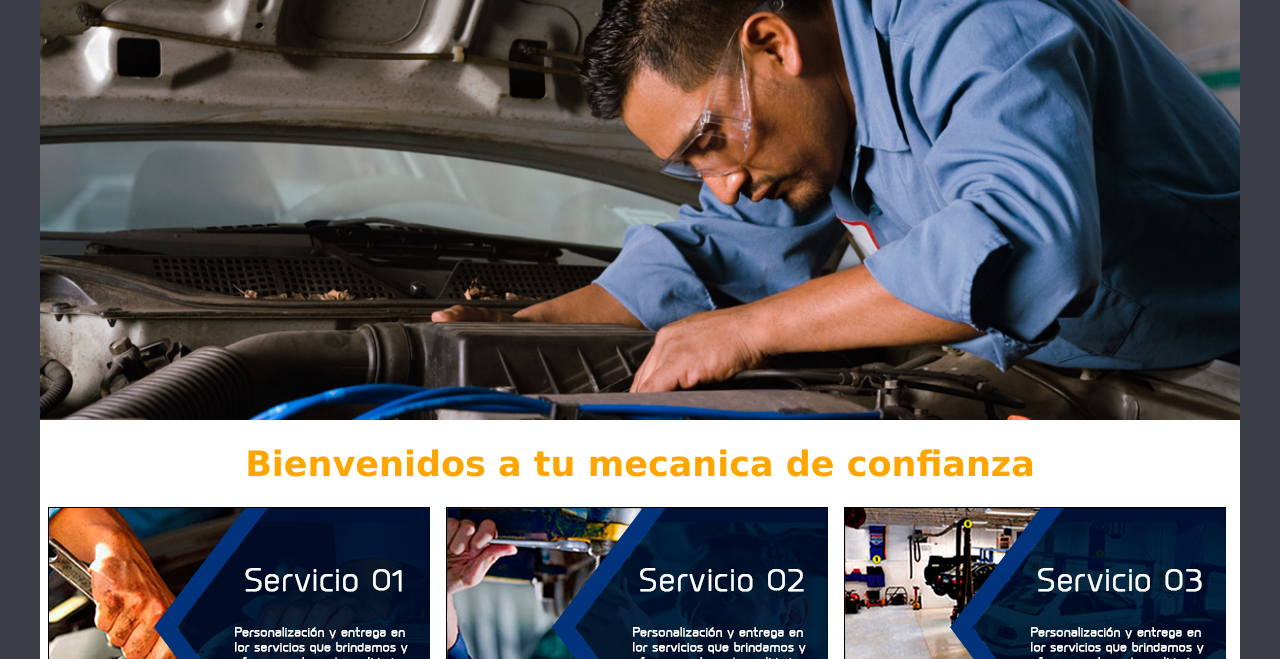
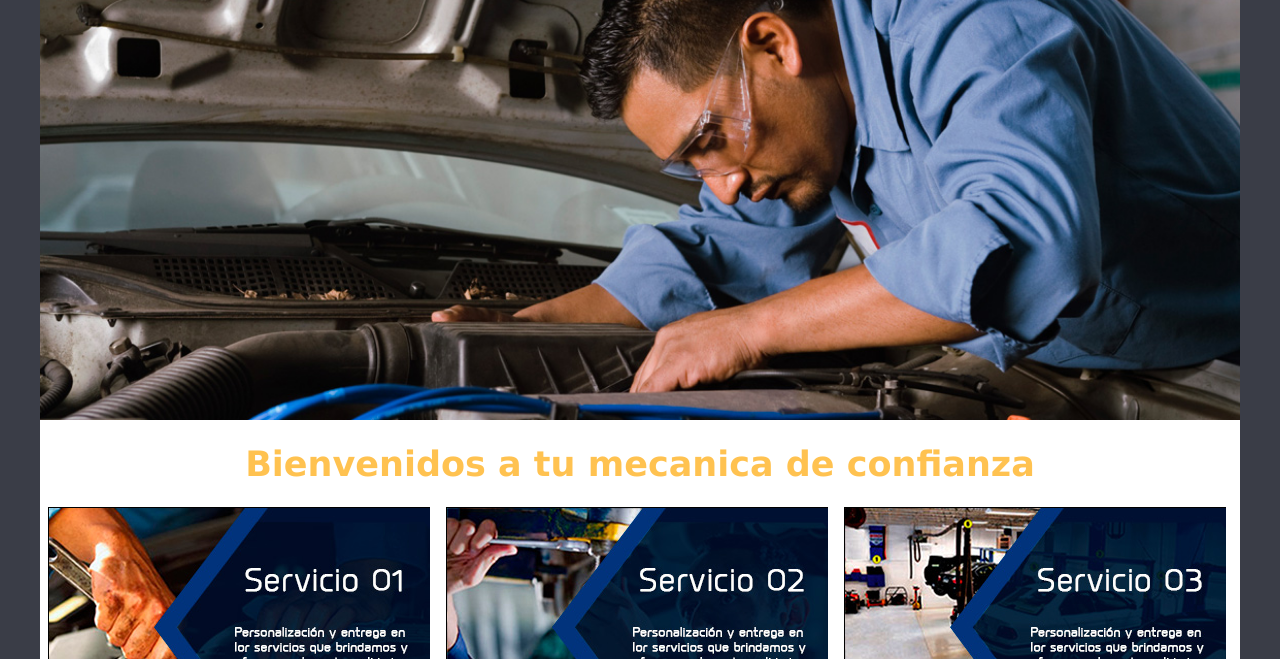
Before and after one commit to pablogb83/cursogit, a plain HTML site: page index.html in a window 1280 px wide. Shown: the part 141-800 px from the top of the page. Drawn offline with Linux system fonts and the light colour scheme.

Commit message:
cambios de color de los estilos

```diff
--- a/css/estilos.css
+++ b/css/estilos.css
@@ -99,7 +99,7 @@ body {
 .titulo {
     text-align: center;
     padding: 20px 0 15px 0;
-    color: orange;
+    color: rgba(255, 166, 0, 0.685);
     font-size: 35px;
 }
 
```
